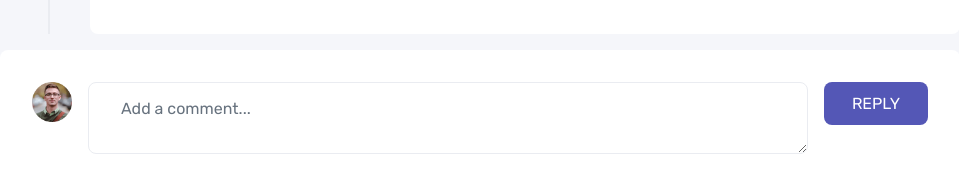
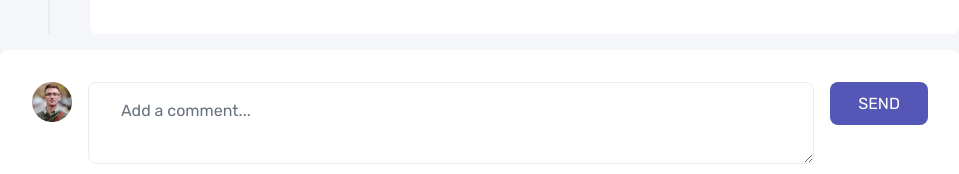
Before and after one commit to rafashiga/frontendmentor-comments-section, a Next.js app: page / in a window 1280 px wide. Shown: the part 778-952 px from the top of the page, without its empty margins (160-1119 px from the left). Built offline with nearby package versions, Linux system fonts and the light colour scheme.

Commit message:
feat: add submit comment

```diff
--- a/src/components/CommentsCard/CommentsCard.styles.ts
+++ b/src/components/CommentsCard/CommentsCard.styles.ts
@@ -57,6 +57,8 @@ export const Comment = styled.div`
 	color: var(--gray-400);
 	margin-top: 1.5rem;
 	line-height: 1.5rem;
+	white-space: pre-line;
+	word-break: break-word;
 `;
 
 export const ReplyingTo = styled.span`
--- a/src/components/InputCard/InputCard.styles.ts
+++ b/src/components/InputCard/InputCard.styles.ts
@@ -1,6 +1,6 @@
 import styled from 'styled-components';
 
-export const Container = styled.div`
+export const Container = styled.form`
 	width: 100%;
 	background-color: var(--white);
 	border-radius: 0.5rem;
@@ -35,6 +35,7 @@ export const Textarea = styled.textarea`
 	border: 1px solid var(--gray-300);
 
 	font-size: 1rem;
+	line-height: 1.5rem;
 	color: var(--gray-600);
 
 	&:hover,
--- a/src/components/InputCard/InputCard.tsx
+++ b/src/components/InputCard/InputCard.tsx
@@ -1,16 +1,31 @@
 import { User } from 'models/Comment';
+import { useState } from 'react';
 import * as S from './InputCard.styles';
 
 interface InputCardProps {
 	user: User;
+	buttonLabel: 'REPLY' | 'SEND';
+	onSubmit: (comment: string) => void;
 }
 
-function InputCard({ user }: InputCardProps) {
+function InputCard({ user, buttonLabel, onSubmit }: InputCardProps) {
+	const [comment, setComment] = useState('');
+
+	const handleSubmit = (event: React.FormEvent) => {
+		event.preventDefault();
+		onSubmit(comment);
+		setComment('');
+	};
+
 	return (
-		<S.Container>
+		<S.Container onSubmit={handleSubmit}>
 			<S.AvatarImg src={user.image.png} alt={user.username} />
-			<S.Textarea placeholder='Add a comment...' />
-			<S.Button> Reply </S.Button>
+			<S.Textarea
+				placeholder='Add a comment...'
+				value={comment}
+				onChange={(e) => setComment(e.target.value)}
+			/>
+			<S.Button type='submit'> {buttonLabel} </S.Button>
 		</S.Container>
 	);
 }
--- a/src/models/Comment.ts
+++ b/src/models/Comment.ts
@@ -16,3 +16,7 @@ export type Comment = {
 	user: User;
 	replyingTo?: string;
 };
+
+export type CommentData = Comment & {
+	replies?: Comment[];
+};
--- a/src/pages/index.tsx
+++ b/src/pages/index.tsx
@@ -1,17 +1,34 @@
 import type { NextPage } from 'next';
-import { useState } from 'react';
+import { Fragment, useState } from 'react';
 import Head from 'next/head';
 import * as S from 'styles/Home.styles';
 
 import data from '../../data.json';
 
-import { Comment } from 'models/Comment';
+import { Comment, CommentData } from 'models/Comment';
 import CommentsCard from 'components/CommentsCard';
 import InputCard from 'components/InputCard';
 
 const Home: NextPage = () => {
-	const renderReply = (replies: Comment[]) => {
-		if (replies.length) {
+	const [comments, setComments] = useState<CommentData[]>(data.comments);
+
+	const handleSubmitComment = (comment: string) => {
+		const newComment: CommentData = {
+			id: comments.length + 1,
+			content: comment,
+			createdAt: new Date().toISOString(),
+			score: 0,
+			user: {
+				...data.currentUser,
+			},
+			replies: [],
+		};
+
+		setComments([...comments, newComment]);
+	};
+
+	const renderReply = (replies?: Comment[]) => {
+		if (replies?.length) {
 			return (
 				<S.ReplyContainer>
 					{replies.map((reply) => (
@@ -35,13 +52,17 @@ const Home: NextPage = () => {
 				<link rel='icon' href='/favicon.ico' />
 			</Head>
 			<S.Container>
-				{data.comments.map((comment) => (
-					<S.CommentsContainer key={comment.id}>
+				{comments.map((comment) => (
+					<Fragment key={comment.id}>
 						<CommentsCard comment={comment} currentUser={data.currentUser} />
 						{renderReply(comment.replies)}
-					</S.CommentsContainer>
+					</Fragment>
 				))}
-				<InputCard user={data.currentUser} />
+				<InputCard
+					user={data.currentUser}
+					buttonLabel='SEND'
+					onSubmit={handleSubmitComment}
+				/>
 			</S.Container>
 		</div>
 	);
--- a/src/styles/Home.styles.ts
+++ b/src/styles/Home.styles.ts
@@ -16,13 +16,6 @@ export const Container = styled.section`
 	}
 `;
 
-export const CommentsContainer = styled.div`
-	display: flex;
-	flex-direction: column;
-	align-items: center;
-	gap: 1rem;
-`;
-
 export const ReplyContainer = styled.div`
 	padding-left: 1rem;
 	border-left: 2px solid var(--gray-300);
```
